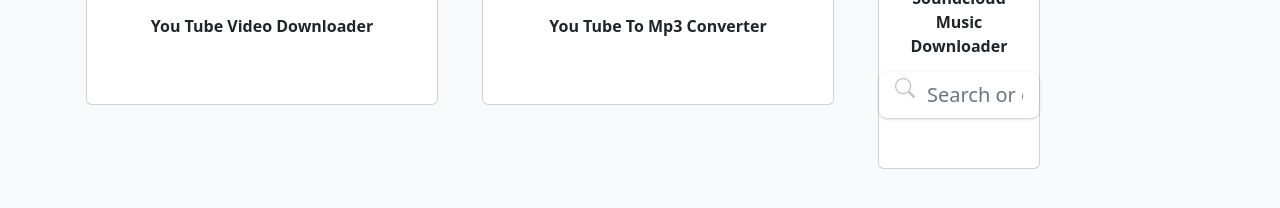
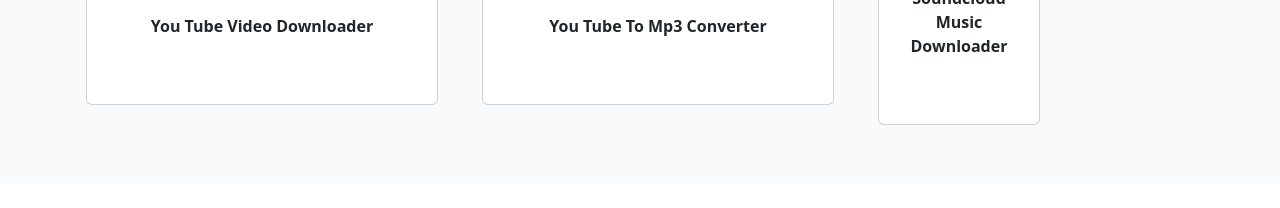
Before and after one commit to abidkareemdev/landing-page, a plain HTML site: page index.html in a window 1280 px wide. Shown: the part 532-740 px from the top of the page. Drawn offline with nearby package versions, Linux system fonts and the light colour scheme.

Commit message:
remove button

```diff
--- a/index.html
+++ b/index.html
@@ -89,10 +89,6 @@
                     <div class="card-body">
                         <p class="card-text text-center fw-bold">Soundcloud Music Downloader</p>
                     </div>
-                    <div class="input-group-lg position-relative">
-                        <i class="bi bi-search icon_color ms-3"></i>
-                        <input type="text" class="form-control bg-dark border-0 ps-5 text-white bg-white search" placeholder="Search or enter address">
-                    </div>
                 </div>
             </div>
         </div>
```
